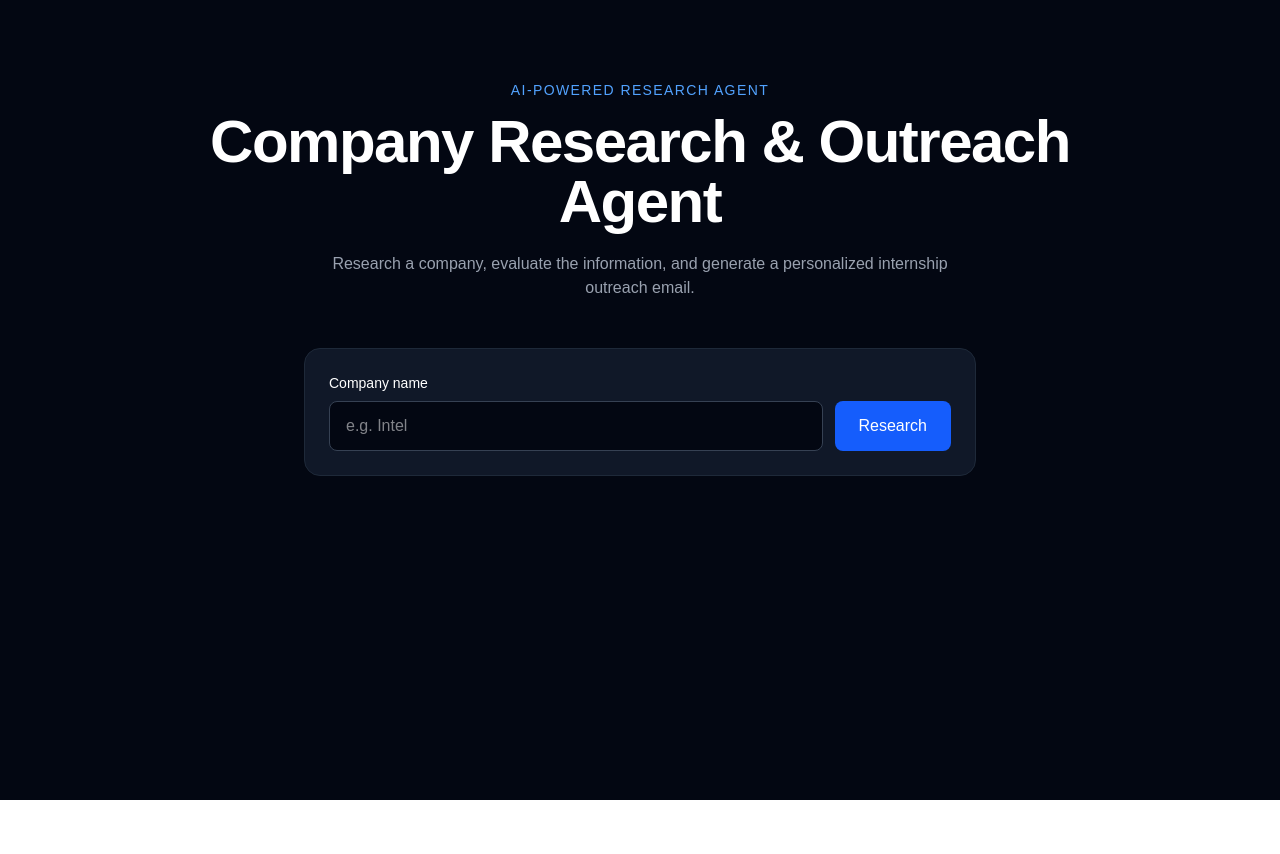
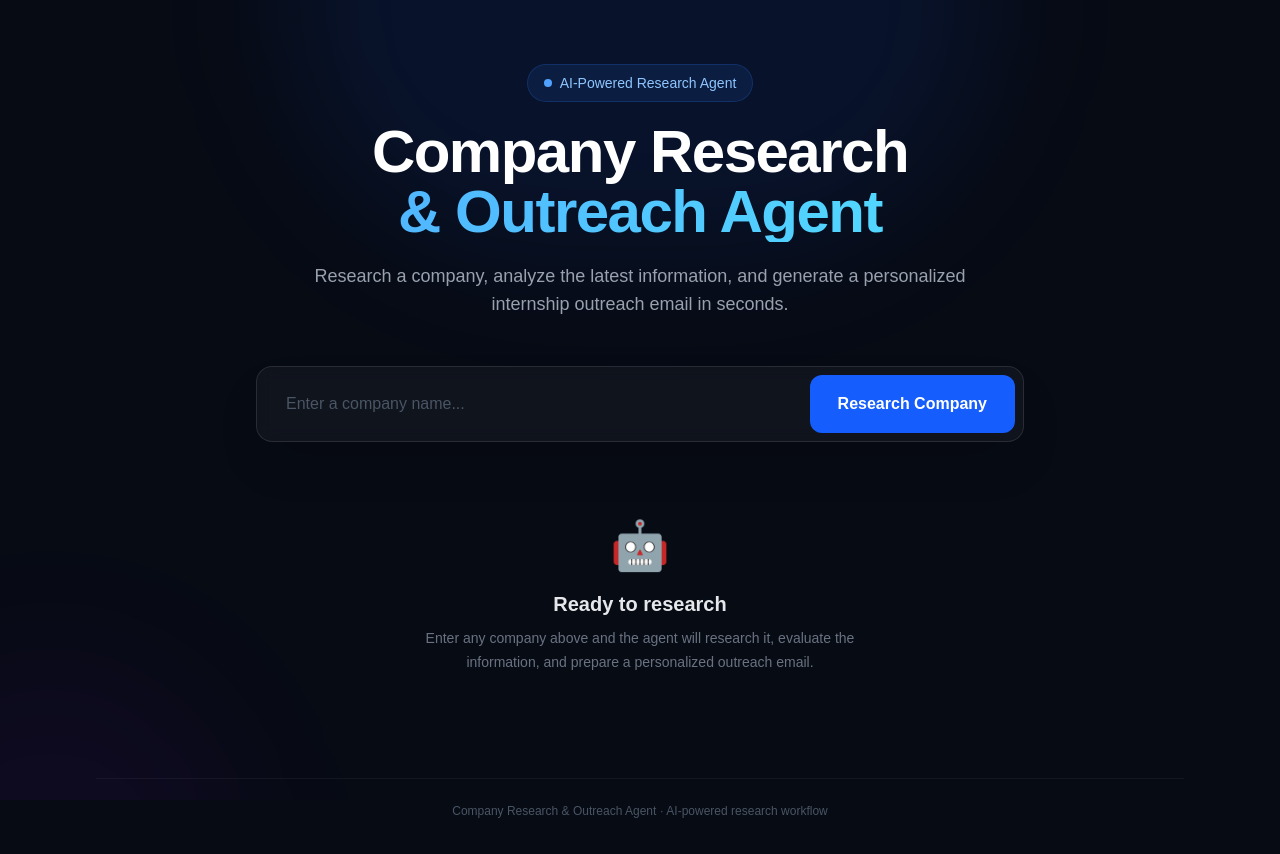
Before and after one commit to subata24/company-research-outreach-agent, a Next.js app in the folder frontend/: page / in a window 1280 px wide. Shown: the top 854 px of the page. Before the commit the page ends 800 px from the top, so only its background shows below. Built offline with nearby package versions, Linux system fonts and the light colour scheme.

Commit message:
Connect frontend to configurable API URL

```diff
--- a/frontend/app/page.tsx
+++ b/frontend/app/page.tsx
@@ -1,12 +1,31 @@
 "use client";
 
 import { useState } from "react";
+
+type NewsItem = {
+title: string;
+body: string;
+href?: string;
+};
+
+type ResearchResult = {
+company: string;
+search_query: string;
+news: NewsItem[];
+evaluation: {
+enough_information: boolean;
+reasoning: string;
+missing_information: string[];
+};
+email: string;
+};
 
 export default function Home() {
 const [company, setCompany] = useState("");
 const [loading, setLoading] = useState(false);
 const [error, setError] = useState("");
-  const [result, setResult] = useState<any>(null);
+const [result, setResult] = useState<ResearchResult | null>(null);
+const [copied, setCopied] = useState(false);
 
 async function handleResearch() {
 if (!company.trim()) {
@@ -17,9 +36,12 @@ export default function Home() {
 setLoading(true);
 setError("");
 setResult(null);
+setCopied(false);
 
 try {
-      const response = await fetch("http://127.0.0.1:8000/research", {
+  const response = await fetch(
+    `${process.env.NEXT_PUBLIC_API_URL}/research`,
+    {
       method: "POST",
       headers: {
         "Content-Type": "application/json",
@@ -27,7 +49,8 @@ export default function Home() {
       body: JSON.stringify({
         company_name: company.trim(),
       }),
-      });
+    }
+  );
 
   const data = await response.json();
 
@@ -45,92 +68,187 @@ export default function Home() {
 } finally {
   setLoading(false);
 }
+
+}
+
+async function copyEmail() {
+if (!result?.email) return;
+
+await navigator.clipboard.writeText(result.email);
+setCopied(true);
+
+setTimeout(() => {
+  setCopied(false);
+}, 2000);
+
 }
 
 return (
-    <main className="min-h-screen bg-gray-950 text-white">
-      <div className="mx-auto max-w-5xl px-6 py-20">
-        <div className="mb-12 text-center">
-          <p className="mb-3 text-sm font-medium uppercase tracking-widest text-blue-400">
+  <main className="min-h-screen bg-[#070b14] text-white">
+    {/* Background glow */}
+    <div className="pointer-events-none fixed inset-0 overflow-hidden">
+      <div className="absolute left-1/2 top-[-250px] h-[500px] w-[700px] -translate-x-1/2 rounded-full bg-blue-600/10 blur-3xl" />
+      <div className="absolute bottom-[-250px] left-[-150px] h-[400px] w-[400px] rounded-full bg-purple-600/5 blur-3xl" />
+    </div>
+
+    <div className="relative mx-auto max-w-6xl px-5 py-10 sm:px-8 sm:py-16">
+
+    {/* Header */}
+    <header className="mb-12 text-center">
+      <div className="mx-auto mb-5 flex w-fit items-center gap-2 rounded-full border border-blue-500/20 bg-blue-500/10 px-4 py-2 text-sm text-blue-300">
+        <span className="h-2 w-2 rounded-full bg-blue-400" />
         AI-Powered Research Agent
-          </p>
+      </div>
 
       <h1 className="text-4xl font-bold tracking-tight sm:text-6xl">
-            Company Research & Outreach Agent
+        Company Research
+        <span className="block bg-gradient-to-r from-blue-400 to-cyan-300 bg-clip-text text-transparent">
+          & Outreach Agent
+        </span>
       </h1>
 
-          <p className="mx-auto mt-5 max-w-2xl text-gray-400">
-            Research a company, evaluate the information, and generate a
-            personalized internship outreach email.
+      <p className="mx-auto mt-5 max-w-2xl text-base leading-7 text-gray-400 sm:text-lg">
+        Research a company, analyze the latest information, and
+        generate a personalized internship outreach email in seconds.
       </p>
-        </div>
+    </header>
 
-        <div className="mx-auto max-w-2xl rounded-2xl border border-gray-800 bg-gray-900 p-6">
-          <label
-            htmlFor="company"
-            className="mb-2 block text-sm font-medium"
-          >
-            Company name
-          </label>
-
-          <div className="flex gap-3">
+    {/* Search */}
+    <section className="mx-auto mb-10 max-w-3xl">
+      <div className="rounded-2xl border border-white/10 bg-white/[0.04] p-2 shadow-2xl shadow-black/20 backdrop-blur">
+        <div className="flex flex-col gap-2 sm:flex-row">
           <input
             id="company"
             type="text"
             value={company}
             onChange={(event) => setCompany(event.target.value)}
-              placeholder="e.g. Intel"
-              className="flex-1 rounded-lg border border-gray-700 bg-gray-950 px-4 py-3 text-white outline-none focus:border-blue-500"
+            onKeyDown={(event) => {
+              if (event.key === "Enter" && !loading) {
+                handleResearch();
+              }
+            }}
+            placeholder="Enter a company name..."
+            className="min-w-0 flex-1 rounded-xl border border-transparent bg-transparent px-5 py-4 text-base text-white outline-none placeholder:text-gray-600 focus:border-white/10"
           />
 
           <button
             type="button"
             onClick={handleResearch}
             disabled={loading}
-              className="rounded-lg bg-blue-600 px-6 py-3 font-medium hover:bg-blue-500 disabled:cursor-not-allowed disabled:opacity-50"
+            className="rounded-xl bg-blue-600 px-7 py-4 font-semibold transition hover:bg-blue-500 disabled:cursor-not-allowed disabled:opacity-50"
           >
-              {loading ? "Researching..." : "Research"}
+            {loading ? "Researching..." : "Research Company"}
           </button>
+        </div>
       </div>
 
       {error && (
-            <p className="mt-4 text-sm text-red-400">
+        <div className="mt-4 rounded-xl border border-red-500/20 bg-red-500/10 px-4 py-3 text-sm text-red-300">
           {error}
+        </div>
+      )}
+    </section>
+
+    {/* Loading */}
+    {loading && (
+      <section className="mx-auto mb-10 max-w-3xl rounded-2xl border border-blue-500/20 bg-blue-500/5 p-6 text-center">
+        <div className="mx-auto mb-4 h-8 w-8 animate-spin rounded-full border-2 border-blue-400/20 border-t-blue-400" />
+
+        <h2 className="font-semibold">
+          Researching {company.trim()}...
+        </h2>
+
+        <p className="mt-2 text-sm text-gray-400">
+          Gathering company information, analyzing recent news,
+          and generating your outreach email.
         </p>
+      </section>
     )}
+
+    {/* Results */}
+    {result && (
+      <div className="space-y-6">
+
+        {/* Company overview */}
+        <section className="rounded-2xl border border-white/10 bg-white/[0.04] p-6 backdrop-blur">
+          <div className="flex flex-col gap-4 sm:flex-row sm:items-center sm:justify-between">
+            <div>
+              <p className="text-sm text-gray-500">
+                Research completed for
+              </p>
+
+              <h2 className="mt-1 text-3xl font-bold">
+                {result.company}
+              </h2>
             </div>
 
-        {result && (
-          <div className="mt-10 space-y-6">
-
-            {/* Search Query */}
-            <section className="rounded-2xl border border-gray-800 bg-gray-900 p-6">
-              <h2 className="mb-3 text-xl font-semibold">
-                🔎 Search Query
-              </h2>
-
-              <p className="text-gray-300">
-                {result.search_query}
-              </p>
+            <div className="flex items-center gap-2 rounded-full border border-emerald-500/20 bg-emerald-500/10 px-4 py-2 text-sm text-emerald-300">
+              <span className="h-2 w-2 rounded-full bg-emerald-400" />
+              Research complete
+            </div>
+          </div>
         </section>
 
-            {/* Latest News */}
-            <section className="rounded-2xl border border-gray-800 bg-gray-900 p-6">
-              <h2 className="mb-4 text-xl font-semibold">
-                📰 Latest News
-              </h2>
+        {/* Search query */}
+        <section className="rounded-2xl border border-white/10 bg-white/[0.04] p-6">
+          <div className="mb-4 flex items-center gap-3">
+            <div className="flex h-9 w-9 items-center justify-center rounded-lg bg-blue-500/10">
+              🔎
+            </div>
+
+            <div>
+              <h2 className="font-semibold">Search strategy</h2>
+              <p className="text-sm text-gray-500">
+                Query generated by the research agent
+              </p>
+            </div>
+          </div>
+
+          <div className="rounded-xl border border-white/5 bg-black/20 p-4">
+            <code className="break-words text-sm leading-6 text-gray-300">
+              {result.search_query}
+            </code>
+          </div>
+        </section>
+
+        {/* News */}
+        <section className="rounded-2xl border border-white/10 bg-white/[0.04] p-6">
+          <div className="mb-6 flex items-center justify-between">
+            <div className="flex items-center gap-3">
+              <div className="flex h-9 w-9 items-center justify-center rounded-lg bg-purple-500/10">
+                📰
+              </div>
+
+              <div>
+                <h2 className="font-semibold">Latest intelligence</h2>
+                <p className="text-sm text-gray-500">
+                  Information discovered during research
+                </p>
+              </div>
+            </div>
+
+            <span className="rounded-full bg-white/5 px-3 py-1 text-xs text-gray-400">
+              {result.news.length} sources
+            </span>
+          </div>
 
           <div className="space-y-4">
-                {result.news.map((item: any, index: number) => (
+            {result.news.map((item, index) => (
               <article
                 key={index}
-                    className="rounded-lg border border-gray-700 bg-gray-950 p-4"
+                className="group rounded-xl border border-white/5 bg-black/20 p-5 transition hover:border-white/10 hover:bg-white/[0.03]"
               >
-                    <h3 className="font-medium">
-                      {index + 1}. {item.title}
+                <div className="flex gap-4">
+                  <span className="flex h-8 w-8 shrink-0 items-center justify-center rounded-lg bg-white/5 text-sm font-semibold text-gray-500">
+                    {index + 1}
+                  </span>
+
+                  <div className="min-w-0">
+                    <h3 className="font-medium leading-6 text-gray-100">
+                      {item.title}
                     </h3>
 
-                    <p className="mt-2 text-sm text-gray-400">
+                    <p className="mt-2 line-clamp-4 text-sm leading-6 text-gray-400">
                       {item.body}
                     </p>
 
@@ -139,45 +257,134 @@ export default function Home() {
                         href={item.href}
                         target="_blank"
                         rel="noopener noreferrer"
-                        className="mt-2 inline-block text-sm text-blue-400 hover:underline"
+                        className="mt-3 inline-block text-sm font-medium text-blue-400 transition hover:text-blue-300 hover:underline"
                       >
                         Read source →
                       </a>
                     )}
+                  </div>
+                </div>
               </article>
             ))}
           </div>
         </section>
 
-            {/* Research Evaluation */}
-            <section className="rounded-2xl border border-gray-800 bg-gray-900 p-6">
-              <h2 className="mb-4 text-xl font-semibold">
-                🧠 Research Evaluation
-              </h2>
+        {/* Evaluation */}
+        <section className="rounded-2xl border border-white/10 bg-white/[0.04] p-6">
+          <div className="mb-6 flex items-center gap-3">
+            <div className="flex h-9 w-9 items-center justify-center rounded-lg bg-amber-500/10">
+              🧠
+            </div>
 
-              <p className="text-gray-300">
-                <strong>Enough information:</strong>{" "}
-                {result.evaluation.enough_information ? "Yes" : "No"}
+            <div>
+              <h2 className="font-semibold">Research evaluation</h2>
+              <p className="text-sm text-gray-500">
+                Agent assessment of information quality
+              </p>
+            </div>
+          </div>
+
+          <div
+            className={`mb-5 rounded-xl border p-4 ${
+              result.evaluation.enough_information
+                ? "border-emerald-500/20 bg-emerald-500/5"
+                : "border-amber-500/20 bg-amber-500/5"
+            }`}
+          >
+            <p
+              className={`text-sm font-medium ${
+                result.evaluation.enough_information
+                  ? "text-emerald-300"
+                  : "text-amber-300"
+              }`}
+            >
+              {result.evaluation.enough_information
+                ? "✓ Enough information collected"
+                : "⚠ More information may be needed"}
+            </p>
+          </div>
+
+          <p className="text-sm leading-7 text-gray-400">
+            {result.evaluation.reasoning}
           </p>
 
-              <p className="mt-3 text-gray-400">
-                {result.evaluation.reasoning}
+          {result.evaluation.missing_information?.length > 0 && (
+            <div className="mt-5">
+              <p className="mb-2 text-sm font-medium text-gray-300">
+                Missing information
               </p>
+
+              <ul className="list-disc space-y-1 pl-5 text-sm text-gray-500">
+                {result.evaluation.missing_information.map(
+                  (item, index) => (
+                    <li key={index}>{item}</li>
+                  )
+                )}
+              </ul>
+            </div>
+          )}
         </section>
 
-            {/* Generated Email */}
-            <section className="rounded-2xl border border-gray-800 bg-gray-900 p-6">
-              <h2 className="mb-4 text-xl font-semibold">
-                ✉️ Generated Outreach Email
+        {/* Email */}
+        <section className="overflow-hidden rounded-2xl border border-blue-500/20 bg-gradient-to-b from-blue-500/[0.07] to-white/[0.03]">
+          <div className="flex flex-col gap-4 border-b border-white/10 p-6 sm:flex-row sm:items-center sm:justify-between">
+            <div className="flex items-center gap-3">
+              <div className="flex h-9 w-9 items-center justify-center rounded-lg bg-blue-500/10">
+                ✉️
+              </div>
+
+              <div>
+                <h2 className="font-semibold">
+                  Generated outreach email
                 </h2>
+                <p className="text-sm text-gray-500">
+                  Personalized using the research results
+                </p>
+              </div>
+            </div>
 
-              <pre className="whitespace-pre-wrap text-sm leading-7 text-gray-300">
+            <button
+              type="button"
+              onClick={copyEmail}
+              className="rounded-lg border border-white/10 bg-white/5 px-4 py-2 text-sm font-medium transition hover:bg-white/10"
+            >
+              {copied ? "✓ Copied" : "Copy email"}
+            </button>
+          </div>
+
+          <div className="p-6">
+            <div className="rounded-xl border border-white/5 bg-[#090d16] p-6 shadow-inner">
+              <pre className="whitespace-pre-wrap font-sans text-sm leading-7 text-gray-300">
                 {result.email}
               </pre>
+            </div>
+          </div>
         </section>
 
       </div>
     )}
+
+    {/* Empty state */}
+    {!result && !loading && (
+      <section className="mx-auto max-w-3xl py-10 text-center">
+        <div className="mb-5 text-5xl">🤖</div>
+
+        <h2 className="text-xl font-semibold text-gray-200">
+          Ready to research
+        </h2>
+
+        <p className="mx-auto mt-2 max-w-md text-sm leading-6 text-gray-500">
+          Enter any company above and the agent will research it,
+          evaluate the information, and prepare a personalized
+          outreach email.
+        </p>
+      </section>
+    )}
+
+    {/* Footer */}
+    <footer className="mt-16 border-t border-white/5 pt-6 text-center text-xs text-gray-600">
+      Company Research & Outreach Agent · AI-powered research workflow
+    </footer>
     </div>
   </main>
 );
```
Lines whose indentation alone changed are shown as unchanged.
